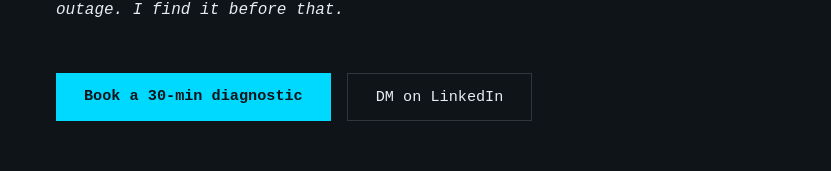
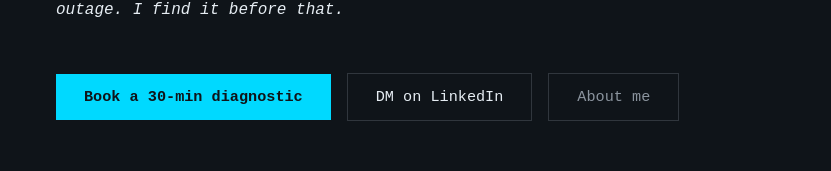
Before and after one commit to ibraheemcisse/ioc-labs, a React (Vite) app: page / in a window 1280 px wide. Shown: the part 558-729 px from the top of the page, without its empty margins (224-1055 px from the left). Built offline with nearby package versions, Linux system fonts and the light colour scheme.

Commit message:
fix: align about me button with other hero buttons

```diff
--- a/src/App.tsx
+++ b/src/App.tsx
@@ -17,7 +17,7 @@ export default function App() {
           Most engineers find out something was broken when it causes an outage.
           I find it before that.
         </p>
-        <div style={{display: 'flex', gap: '16px', flexWrap: 'wrap'}}>
+        <div style={{display: 'flex', gap: '16px', flexWrap: 'wrap', alignItems: 'center'}}>
           <a href="https://calendly.com/ibrahim-umar-cisse/30min" target="_blank" rel="noopener noreferrer"
             style={{background: '#00d9ff', color: '#0f1419', padding: '14px 28px', fontWeight: 'bold', textDecoration: 'none', fontSize: '0.95rem'}}>
             Book a 30-min diagnostic
@@ -25,6 +25,10 @@ export default function App() {
           <a href="https://linkedin.com/in/ibraheemcisse" target="_blank" rel="noopener noreferrer"
             style={{border: '1px solid #30363d', color: '#e6edf3', padding: '14px 28px', textDecoration: 'none', fontSize: '0.95rem'}}>
             DM on LinkedIn
+          </a>
+          <a href="https://github.com/ibraheemcisse/aws-terraform-platform/blob/main/resume.md" target="_blank" rel="noopener noreferrer"
+            style={{border: '1px solid #30363d', color: '#8b949e', padding: '14px 28px', textDecoration: 'none', fontSize: '0.95rem'}}>
+            About me
           </a>
         </div>
       </section>
```
